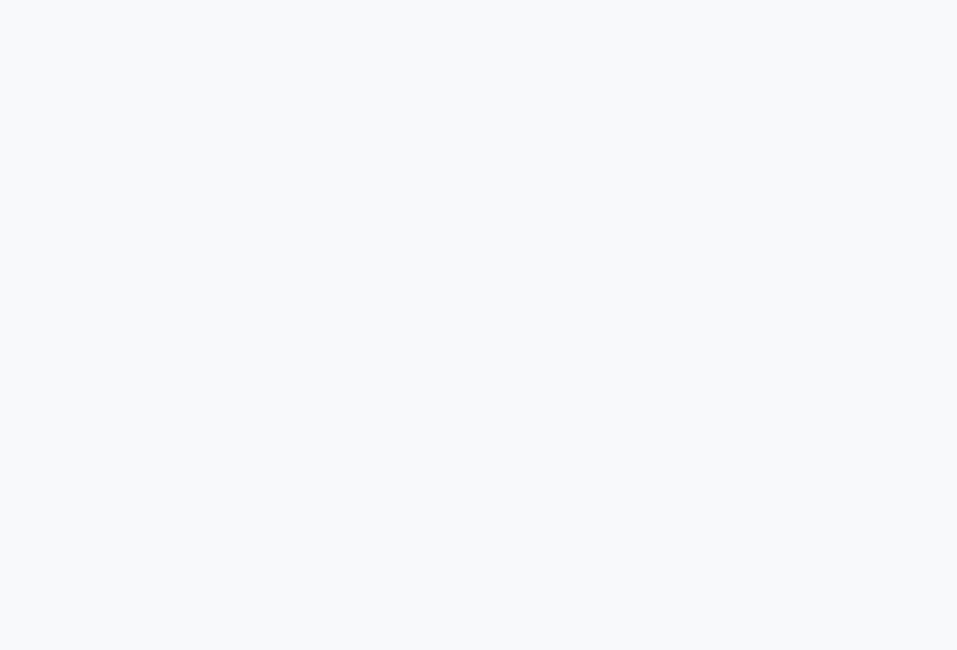
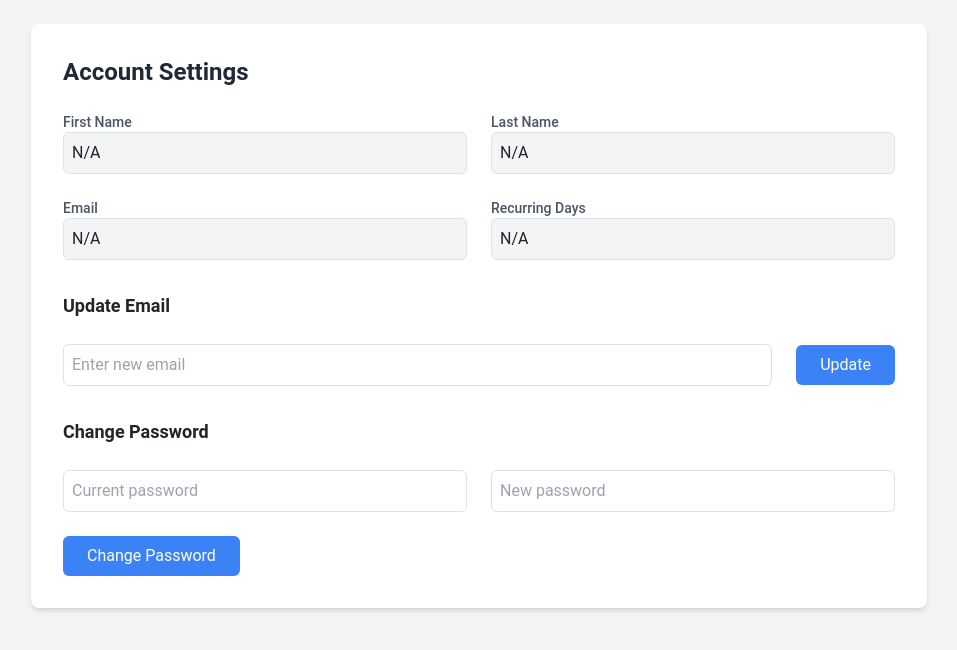
Before and after one commit to Damian5314/Calendify, a React (Vite) app in the folder Frontend/: page /account-settings in a window 1280 px wide. Before the commit this address had no page. Shown: the top 650 px of the page, without its empty margins (161-1118 px from the left). Built offline with nearby package versions, Linux system fonts and the light colour scheme; no server answers.

Commit message:
accontsettings

```diff
--- a/Frontend/src/App.tsx
+++ b/Frontend/src/App.tsx
@@ -8,11 +8,13 @@ import UserDashboard from "./components/UserDashboard";
 import ForgotPassword from "./components/ForgotPassword";
 import CreateEvent from "./components/CreateEvent";
 import CalenderPage from "./components/Calender";
+import AccountSettings from "./components/AccountSettings";
 
 const App: React.FC = () => {
   return (
     <Router>
       <Routes>
+        <Route path="/account-settings" element={<AccountSettings />} />
         <Route path="/" element={<MainDashboard />} />
         <Route path="/login" element={<LoginPage />} />
         <Route path="/forgot-password" element={<ForgotPassword />} />
--- /dev/null
+++ b/Frontend/src/components/AccountSettings.tsx
@@ -0,0 +1,185 @@
+import React, { useState, useEffect } from "react";
+
+const AccountSettings: React.FC = () => {
+  const [user, setUser] = useState({
+    firstName: "",
+    lastName: "",
+    email: "",
+    recurringDays: "",
+  });
+  const [newEmail, setNewEmail] = useState("");
+  const [currentPassword, setCurrentPassword] = useState("");
+  const [newPassword, setNewPassword] = useState("");
+
+  // Fetch user data on page load
+  useEffect(() => {
+    const fetchUserData = async () => {
+      try {
+        const response = await fetch("http://localhost:5097/api/v1/users/me", {
+          method: "GET",
+          credentials: "include",
+        });
+        if (response.ok) {
+          const data = await response.json();
+          setUser(data);
+        } else {
+          console.error("Failed to fetch user data");
+        }
+      } catch (err) {
+        console.error("Error:", err);
+      }
+    };
+
+    fetchUserData();
+  }, []);
+
+  // Handle email update
+  const handleEmailUpdate = async (e: React.FormEvent) => {
+    e.preventDefault();
+    try {
+      const response = await fetch(
+        "http://localhost:5097/api/v1/users/update-email",
+        {
+          method: "PUT",
+          headers: { "Content-Type": "application/json" },
+          credentials: "include",
+          body: JSON.stringify({ email: newEmail }),
+        }
+      );
+
+      if (response.ok) {
+        alert("Email updated successfully!");
+        setUser((prev) => ({ ...prev, email: newEmail }));
+        setNewEmail("");
+      } else {
+        alert("Failed to update email.");
+      }
+    } catch (err) {
+      console.error("Error updating email:", err);
+    }
+  };
+
+  // Handle password update
+  const handlePasswordUpdate = async (e: React.FormEvent) => {
+    e.preventDefault();
+    try {
+      const response = await fetch(
+        "http://localhost:5097/api/v1/users/update-password",
+        {
+          method: "PUT",
+          headers: { "Content-Type": "application/json" },
+          credentials: "include",
+          body: JSON.stringify({ currentPassword, newPassword }),
+        }
+      );
+
+      if (response.ok) {
+        alert("Password updated successfully!");
+        setCurrentPassword("");
+        setNewPassword("");
+      } else {
+        alert("Failed to update password.");
+      }
+    } catch (err) {
+      console.error("Error updating password:", err);
+    }
+  };
+
+  return (
+    <div className="min-h-screen bg-gray-100 p-6">
+      <div className="max-w-4xl mx-auto bg-white shadow-md rounded-lg p-8">
+        <h1 className="text-2xl font-semibold mb-6 text-gray-800">
+          Account Settings
+        </h1>
+
+        {/* Display User Information */}
+        <div className="grid grid-cols-2 gap-6 mb-8">
+          <div>
+            <label className="block text-gray-600 text-sm font-medium">
+              First Name
+            </label>
+            <div className="border border-gray-300 p-2 rounded-md bg-gray-100">
+              {user.firstName || "N/A"}
+            </div>
+          </div>
+          <div>
+            <label className="block text-gray-600 text-sm font-medium">
+              Last Name
+            </label>
+            <div className="border border-gray-300 p-2 rounded-md bg-gray-100">
+              {user.lastName || "N/A"}
+            </div>
+          </div>
+          <div>
+            <label className="block text-gray-600 text-sm font-medium">
+              Email
+            </label>
+            <div className="border border-gray-300 p-2 rounded-md bg-gray-100">
+              {user.email || "N/A"}
+            </div>
+          </div>
+          <div>
+            <label className="block text-gray-600 text-sm font-medium">
+              Recurring Days
+            </label>
+            <div className="border border-gray-300 p-2 rounded-md bg-gray-100">
+              {user.recurringDays || "N/A"}
+            </div>
+          </div>
+        </div>
+
+        {/* Update Email Form */}
+        <form onSubmit={handleEmailUpdate} className="mb-8">
+          <h2 className="text-lg font-semibold mb-4">Update Email</h2>
+          <div className="flex items-center gap-4">
+            <input
+              type="email"
+              value={newEmail}
+              onChange={(e) => setNewEmail(e.target.value)}
+              placeholder="Enter new email"
+              className="border border-gray-300 rounded-md p-2 w-full"
+              required
+            />
+            <button
+              type="submit"
+              className="bg-blue-500 text-white px-4 py-2 rounded-md hover:bg-blue-600 transition"
+            >
+              Update
+            </button>
+          </div>
+        </form>
+
+        {/* Update Password Form */}
+        <form onSubmit={handlePasswordUpdate}>
+          <h2 className="text-lg font-semibold mb-4">Change Password</h2>
+          <div className="grid grid-cols-2 gap-4">
+            <input
+              type="password"
+              value={currentPassword}
+              onChange={(e) => setCurrentPassword(e.target.value)}
+              placeholder="Current password"
+              className="border border-gray-300 rounded-md p-2 w-full"
+              required
+            />
+            <input
+              type="password"
+              value={newPassword}
+              onChange={(e) => setNewPassword(e.target.value)}
+              placeholder="New password"
+              className="border border-gray-300 rounded-md p-2 w-full"
+              required
+            />
+          </div>
+          <button
+            type="submit"
+            className="mt-4 bg-blue-500 text-white px-4 py-2 rounded-md hover:bg-blue-600 transition"
+          >
+            Change Password
+          </button>
+        </form>
+      </div>
+    </div>
+  );
+};
+
+export default AccountSettings;
--- a/Frontend/src/components/UserDashboard.tsx
+++ b/Frontend/src/components/UserDashboard.tsx
@@ -3,7 +3,7 @@ import UserDashboardSidebar from "./UserDashboardSidebar";
 import CalendarPage from "./Calender"; // Assuming this is your calendar component
 
 const UserDashboard: React.FC = () => {
-  const userName = "John"; // Replace with dynamic data from backend
+  const userName = ""; // Replace with dynamic data from backend
   const role = "User"; // Replace with dynamic data from backend
 
   return (
```
